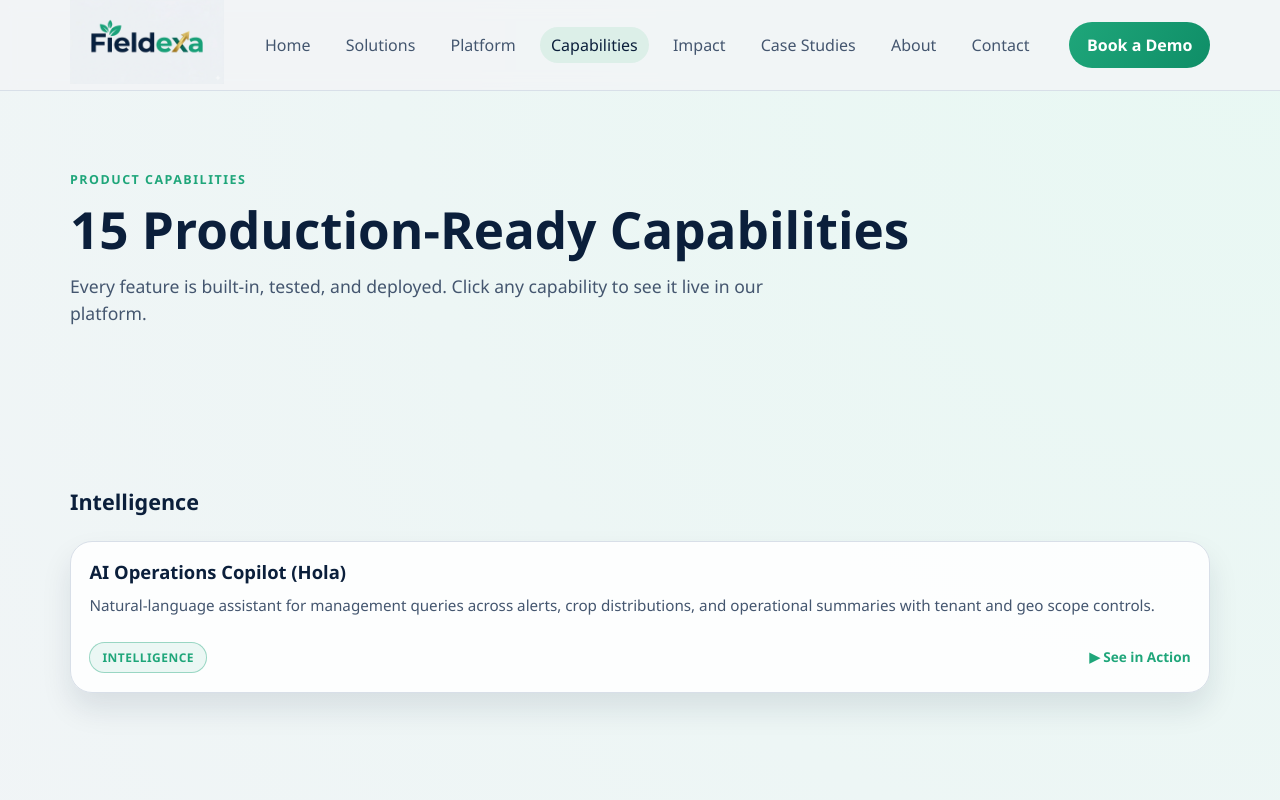
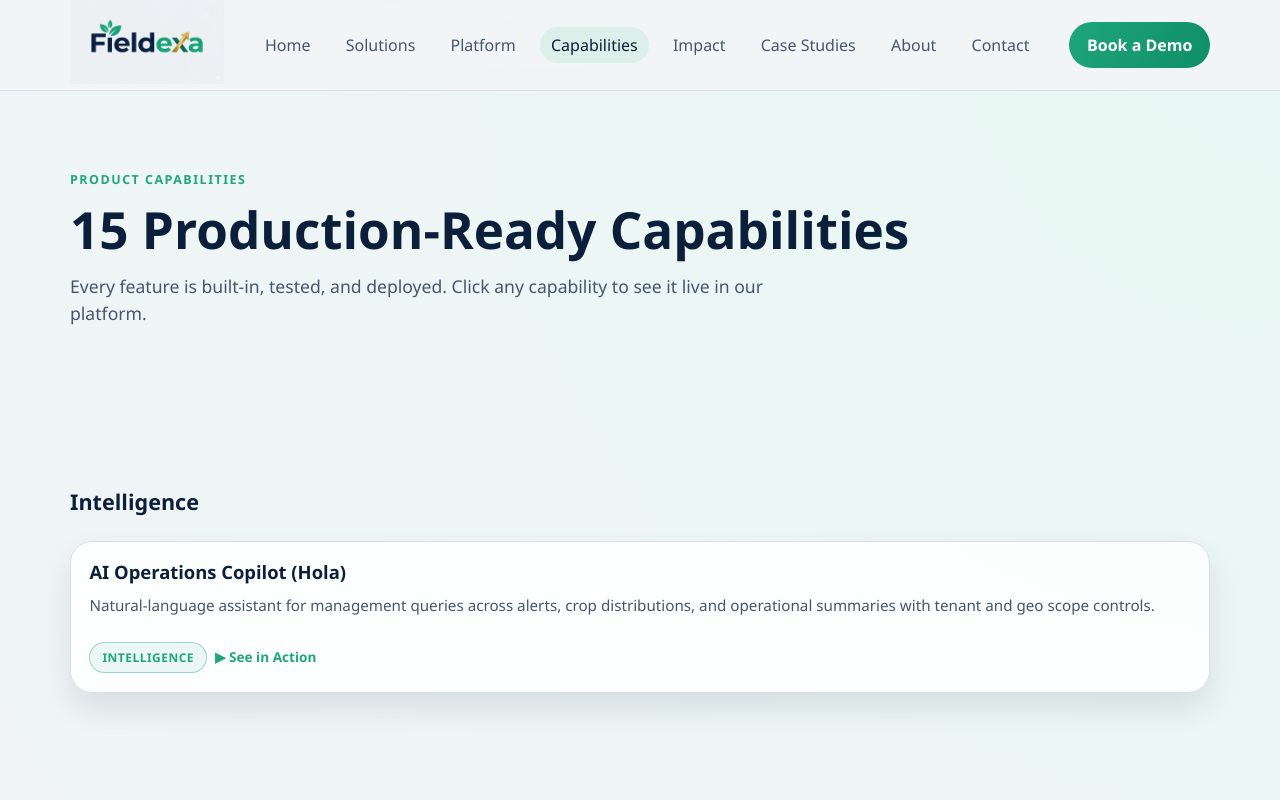
Before and after one commit to sudhakarredy/fieldexa-website, a React (Vite) app in the folder website/: page /capabilities in a window 1280 px wide. Shown: the top 800 px of the page. Built offline with nearby package versions, Linux system fonts and the light colour scheme.

Commit message:
Fix homepage/capabilities lint issues and improve card semantics

```diff
--- a/website/src/index.css
+++ b/website/src/index.css
@@ -309,6 +309,8 @@ h2 {
   flex-direction: column;
   transition: all 200ms ease;
   position: relative;
+  width: 100%;
+  text-align: left;
 }
 
 .capability-card:hover {
@@ -350,6 +352,12 @@ h2 {
   cursor: pointer;
 }
 
+button.capability-card {
+  appearance: none;
+  color: inherit;
+  font: inherit;
+}
+
 .capability-link {
   font-size: 0.85rem;
   font-weight: 600;
@@ -360,6 +368,13 @@ h2 {
 
 .capability-card-wrapper {
   position: relative;
+}
+
+.capability-card-footer {
+  display: flex;
+  justify-content: space-between;
+  align-items: center;
+  margin-top: 0.8rem;
 }
 
 .capability-card-wrapper.expanded .capability-card {
@@ -864,6 +879,18 @@ h2 {
   line-height: 1.5;
 }
 
+.home-cta-center {
+  text-align: center;
+}
+
+.home-cta-subtitle {
+  margin-bottom: 2rem;
+}
+
+.home-cta-actions {
+  justify-content: center;
+}
+
 .info-card h2 {
   font-size: 1.2rem;
   margin: 0 0 0.6rem;
--- a/website/src/pages/HomePage.tsx
+++ b/website/src/pages/HomePage.tsx
@@ -152,12 +152,12 @@ export function HomePage() {
       {/* CTA Section */}
       <section className="page-section">
         <div className="container">
-          <div style={{ textAlign: 'center' }}>
+          <div className="home-cta-center">
             <h2>Ready to Bridge the Gap?</h2>
-            <p className="section-subtitle" style={{ marginBottom: '2rem' }}>
+            <p className="section-subtitle home-cta-subtitle">
               See how Koru transforms fragmented operations into connected, predictable, sustainable networks.
             </p>
-            <div className="hero-actions" style={{ justifyContent: 'center' }}>
+            <div className="hero-actions home-cta-actions">
               <Link to="/contact" className="cta-button">
                 Schedule a 30-Min Demo
               </Link>
--- a/website/src/pages/ProductCapabilitiesPage.tsx
+++ b/website/src/pages/ProductCapabilitiesPage.tsx
@@ -140,28 +140,30 @@ export function ProductCapabilitiesPage() {
                       key={cap.title}
                       className={`capability-card-wrapper ${isExpanded ? 'expanded' : ''}`}
                     >
-                      <article
-                        className={`capability-card ${hasScreenshots ? 'clickable' : ''}`}
-                        onClick={() => hasScreenshots && toggleExpanded(cap.title)}
-                        role={hasScreenshots ? 'button' : undefined}
-                        tabIndex={hasScreenshots ? 0 : undefined}
-                        onKeyDown={(e) => {
-                          if (hasScreenshots && (e.key === 'Enter' || e.key === ' ')) {
-                            toggleExpanded(cap.title)
-                          }
-                        }}
+                      {hasScreenshots ? (
+                        <button
+                          type="button"
+                          className="capability-card clickable"
+                          onClick={() => toggleExpanded(cap.title)}
                         >
                           <h3>{cap.title}</h3>
                           <p>{cap.description}</p>
-                        <div style={{ display: 'flex', justifyContent: 'space-between', alignItems: 'center', marginTop: '0.8rem' }}>
+                          <div className="capability-card-footer">
                             <span className="capability-badge">{cap.category}</span>
-                          {hasScreenshots && (
                             <span className="capability-link">
                               {isExpanded ? '▼ Hide' : '▶ See in Action'}
                             </span>
-                          )}
+                          </div>
+                        </button>
+                      ) : (
+                        <article className="capability-card">
+                          <h3>{cap.title}</h3>
+                          <p>{cap.description}</p>
+                          <div className="capability-card-footer">
+                            <span className="capability-badge">{cap.category}</span>
                           </div>
                         </article>
+                      )}
 
                       {isExpanded && hasScreenshots && (
                         <div className="capability-screenshots">
```
Lines whose indentation alone changed are shown as unchanged.
